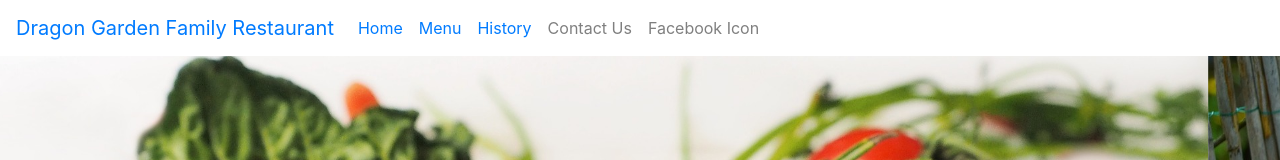
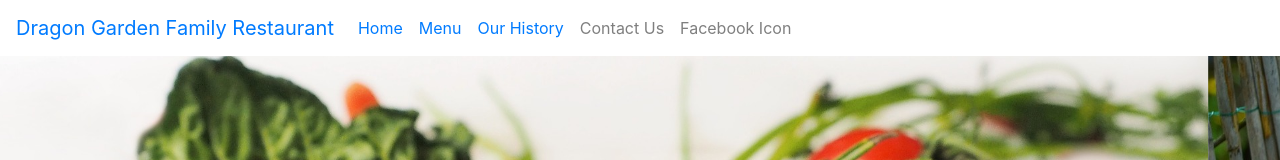
Before and after one commit to Recelis/dragongarden, a React (Create React App) app: page / in a window 1280 px wide. Shown: the top 160 px of the page. Built offline with nearby package versions, Linux system fonts and the light colour scheme.

Commit message:
testing with hashrouter

```diff
--- a/package.json
+++ b/package.json
@@ -4,6 +4,7 @@
   "private": true,
   "dependencies": {
     "bootstrap": "^4.3.1",
+    "gh-pages": "^2.0.1",
     "react": "^16.8.6",
     "react-bootstrap": "^1.0.0-beta.9",
     "react-dom": "^16.8.6",
@@ -12,6 +13,8 @@
     "react-scripts": "3.0.1"
   },
   "scripts": {
+    "predeploy": "npm run build",
+    "deploy": "gh-pages -b master -d build",
     "start": "react-scripts start",
     "build": "react-scripts build",
     "test": "react-scripts test",
@@ -31,5 +34,6 @@
       "last 1 firefox version",
       "last 1 safari version"
     ]
-  }
+  },
+  "homepage": "https://recelis.github.io/dragongarden"
 }
--- a/src/index.js
+++ b/src/index.js
@@ -4,12 +4,12 @@ import "./index.css";
 import App from "./App";
 import * as serviceWorker from "./serviceWorker";
 
-import { BrowserRouter } from "react-router-dom";
+import { HashRouter } from "react-router-dom";
 
 ReactDOM.render(
-  <BrowserRouter>
+  <HashRouter>
     <App />
-  </BrowserRouter>,
+  </HashRouter>,
   document.getElementById("root")
 );
 
--- a/src/navigation.js
+++ b/src/navigation.js
@@ -12,7 +12,7 @@ const Navigation = () => {
       <Nav className="mr-auto" bsPrefix = "nav">
         <Nav.Link><Link to = "/">Home</Link></Nav.Link>
         <Nav.Link><Link to = "/menu">Menu</Link></Nav.Link>
-        <Nav.Link><Link to = "/history">History</Link></Nav.Link>
+        <Nav.Link><Link to = "/our-history">Our History</Link></Nav.Link>
         <Nav.Link>Contact Us</Nav.Link>
         <Nav.Link>Facebook Icon</Nav.Link>
       </Nav>
```
Also changed, not shown: 1 other file (tests, documents, lock files or other folders).
